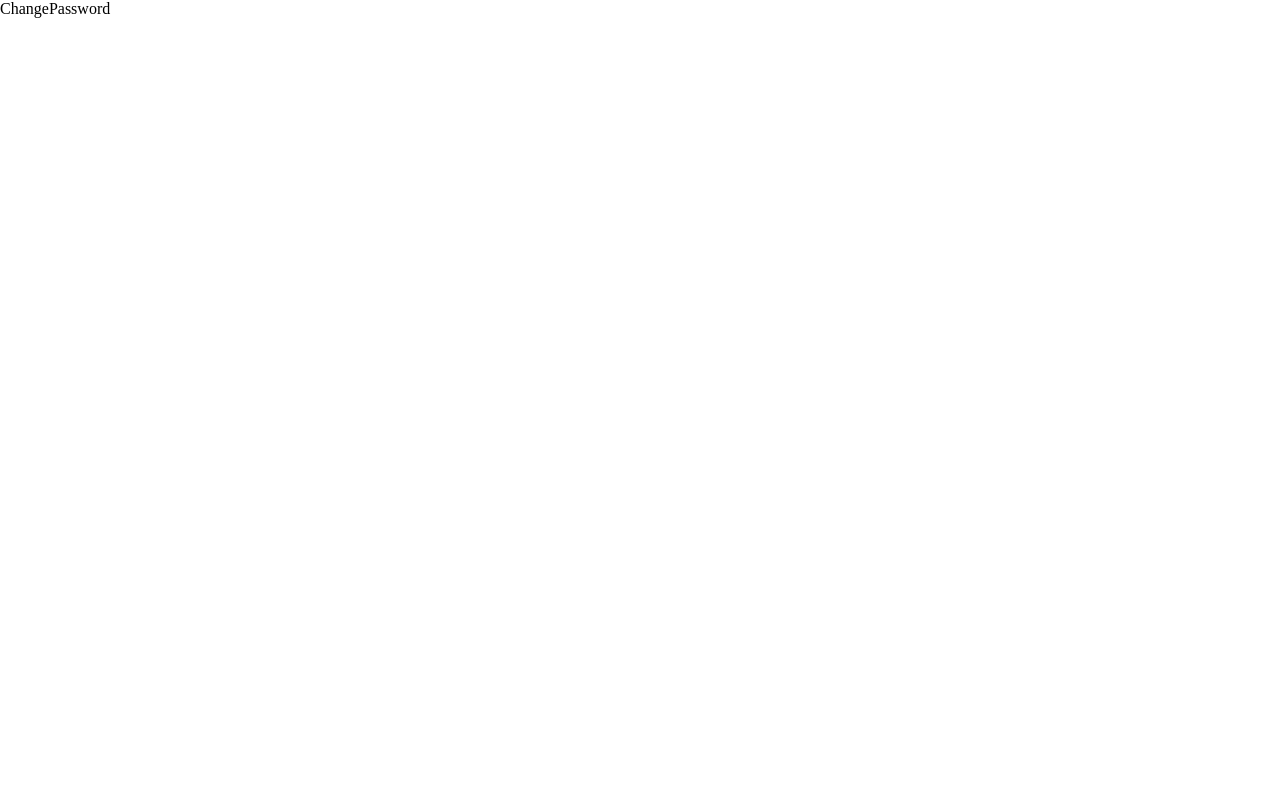
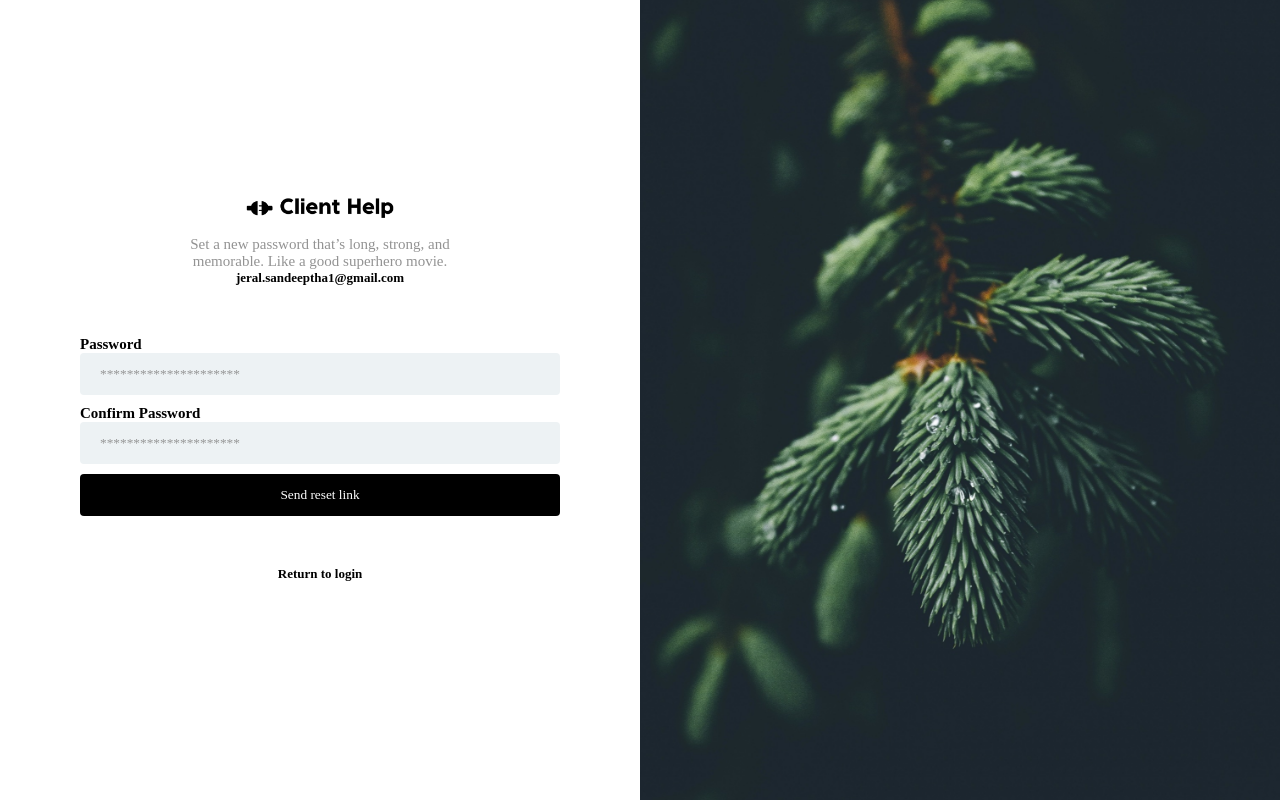
Before and after one commit to FirstClientProjects/admin-frontend, a React (Create React App) app: page /change-password in a window 1280 px wide. Built offline with nearby package versions, Linux system fonts and the light colour scheme; a web font is replaced by a local one.

Commit message:
Create change password screen

```diff
--- a/src/pages/change-password/ChangePassword.scss
+++ b/src/pages/change-password/ChangePassword.scss
@@ -0,0 +1,52 @@
+@import '../../styles/breakpoints/breakpoints';
+@import '../../styles/colors/colors';
+@import '../../styles/fonts/fonts';
+@import '../../styles/mixins/mixins';
+@import '../../styles/spacing/spacing';
+
+.changepassword {
+    @include createDefaultContainer(100%, 100vh);
+
+    .changepassword-inner {
+        @include centerInnerContainer(100%, 100vh);
+        display: grid;
+        grid-template-columns: 1fr 1fr;
+
+        @media screen and (max-width: $breakpoint-md) {
+            grid-template-columns: 1fr;
+        }
+
+        .changepassword-inner-left {
+            @include flexContainer(center, center);
+
+            @media screen and (max-width: $breakpoint-md) {
+                order: 1;
+            }
+
+            .form-container {
+                width: 75%;
+                margin: 0 auto;
+
+                @media screen and (max-width: $breakpoint-sm) {
+                    margin-bottom: 50px;
+                }
+
+                @media screen and (max-width: $breakpoint-sm) {
+                    width: 90%;
+                }
+
+                .logo-container {
+                    width: 100%;
+                    @include flexContainer(center, center);
+                }
+            }
+        }
+
+        .changepassword-inner-right {
+            background-repeat: no-repeat;
+            background-size: cover;
+            background-position: center;
+            background-image: url('../../assets/images/change-password-bg.png');
+        }
+    }
+}
--- a/src/pages/change-password/ChangePassword.tsx
+++ b/src/pages/change-password/ChangePassword.tsx
@@ -1,10 +1,71 @@
-import React from 'react';
+import React, { useState } from 'react';
 import './ChangePassword.scss';
+import AuthParagraph from '../../components/auth-paragraph/AuthParagraph';
+import { Link } from 'react-router-dom';
+import Section from '../../components/section/Section';
+import AuthButton from '../../components/auth-btn/AuthButton';
+import TextField from '../../components/textfield/TextField';
+import Lable from '../../components/lable/Lable';
+import AuthSubHeader from '../../components/auth-subheader/AuthSubHeader';
+import AuthHeader from '../../components/auth-header/AuthHeader';
+import Logo from '../../components/logo/Logo';
 
 const ChangePassword = () => {
 
+  const [email, setEmail] = useState('jeral.sandeeptha1@gmail.com');
+  const [password, setPassword] = useState('');
+  const [confirmPassword, setConfirmPassword] = useState('');
+
   return (
-    <div>ChangePassword</div>
+    <div className='test changepassword'>
+      <div className='test changepassword-inner'>
+        <div className="test changepassword-inner-left">
+          <div className='test form-container'>
+
+            <div className='test logo-container'>
+              <Link to='/'>
+                <Logo />
+              </Link>
+            </div>
+
+            <Section marginTop='10px'>
+              <AuthSubHeader paragraph='Set a new password that’s long, strong, and'/>
+              <AuthSubHeader paragraph='memorable. Like a good superhero movie.'/>
+            </Section>
+
+            <Section>
+              <AuthParagraph paragraph={email}/>
+            </Section>
+
+            <div className='test changepassword-form'>
+              <Section marginBottom='10px' marginTop='50px'>
+                <div className='test field'>
+                  <Lable title='Password'/>
+                  <TextField value={password} type='text' placeholder='*********************' onChange={() => {}} />
+                </div>
+              </Section>
+              <Section marginBottom='10px'>
+                <div className='test field'>
+                  <Lable title='Confirm Password'/>
+                  <TextField value={confirmPassword} type='text' placeholder='*********************' onChange={() => {}} />
+                </div>
+              </Section>
+              <Section marginBottom='50px'>
+                <AuthButton title='Send reset link' onClick={() => {}}/>
+              </Section>
+            </div>
+
+            <Section marginBottom='25px'>
+              <Link to='/login'>
+                <AuthParagraph paragraph='Return to login'/>
+              </Link>
+            </Section>
+
+          </div>
+        </div>
+        <div className="test changepassword-inner-right"></div>
+      </div>
+    </div>
   );
 
 }
```
